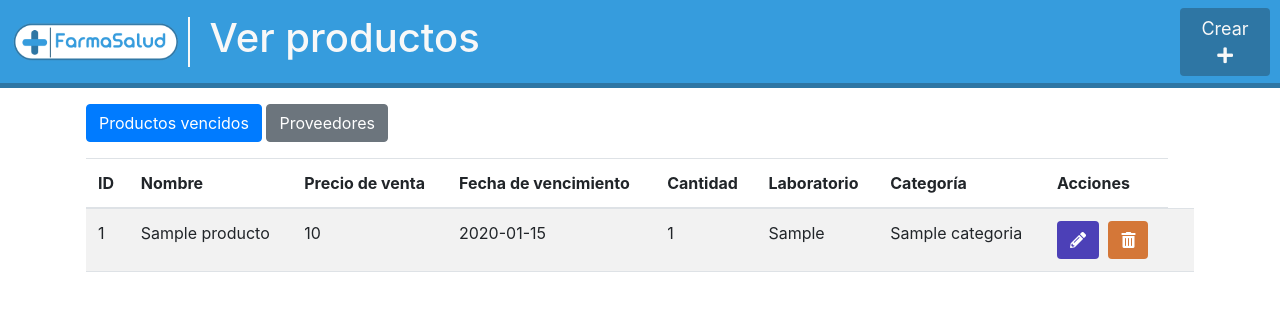
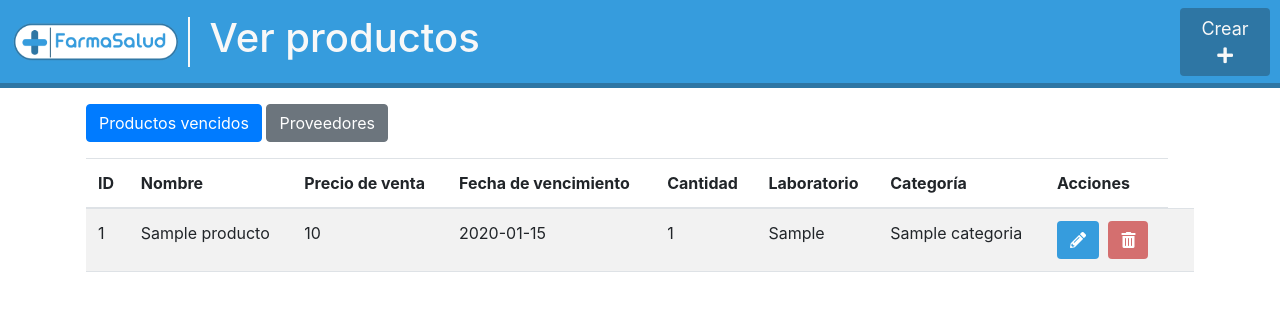
Before and after one commit to isabellaSolarte/ProyectoApp-Back, a PHP site: page /list_products.php in a window 1280 px wide. Shown: the top 311 px of the page. Run offline with PHP 8.4, Linux system fonts and the light colour scheme; tables that the repository leaves empty hold one stand-in row (values such as "Sample post").

Commit message:
Se agregó botón de ir para atrás

```diff
--- a/assets/css/style.css
+++ b/assets/css/style.css
@@ -27,8 +27,8 @@
     transition: all .3s;
 }
 .btn-editar {
-background-color: #4C40B7; /* Color verde */
-color: white;
+    background-color: #369cdd; /* Color verde */
+    color: white;
 }
 .btn-editar:hover{
     transform: scale(0.9);
@@ -36,7 +36,7 @@ color: white;
 }
 
 .btn-eliminar{
-    background-color: #D47738; /* Color rojo */
+    background-color: #c72f2faa; /* Color rojo */
     color: white;
 }
 .btn-eliminar:hover {
--- a/consultar_fechaVencimiento.php
+++ b/consultar_fechaVencimiento.php
@@ -1,6 +1,9 @@
 <?php include("db.php") ?>
 <?php include("includes/headerDate.php") ?>
 <div class="container p-3">
+            <div class="mb-3">
+                <a href="list_products.php" class="btn btn-secondary">Cancelar</a>
+            </div>
             <?php if(isset($_SESSION['message_type'])){?>
                 <div class="alert alert-<?= $_SESSION['message_type']?> alert-dismissible fade show" role="alert">
                 <?= $_SESSION['message']?>
--- a/consultar_proveedores.php
+++ b/consultar_proveedores.php
@@ -1,6 +1,9 @@
 <?php include("db.php") ?>
 <?php include("includes/headerProveedor.php") ?>
 <div class="container p-3">
+            <div class="mb-3">
+                <a href="list_products.php" class="btn btn-secondary">Cancelar</a>
+            </div>
             <?php if(isset($_SESSION['message_type'])){?>
                 <div class="alert alert-<?= $_SESSION['message_type']?> alert-dismissible fade show" role="alert">
                 <?= $_SESSION['message']?>
--- a/includes/header.php
+++ b/includes/header.php
@@ -17,6 +17,19 @@
     <script src="https://stackpath.bootstrapcdn.com/bootstrap/4.5.2/js/bootstrap.min.js"></script>
     <link rel="stylesheet" href="assets/css/style.css">
     <title>Crud mysql</title>
+    <style>
+        .btn-eliminar{
+            background-color: #c72f2faa; /* Color rojo */
+            color: white;
+        }
+        .btn-editar {
+            background-color: #369cdd; /* Color verde */
+            color: white;
+        }
+
+
+    </style>
+
 </head>
 <body>
     <div class="cabecera">
```
